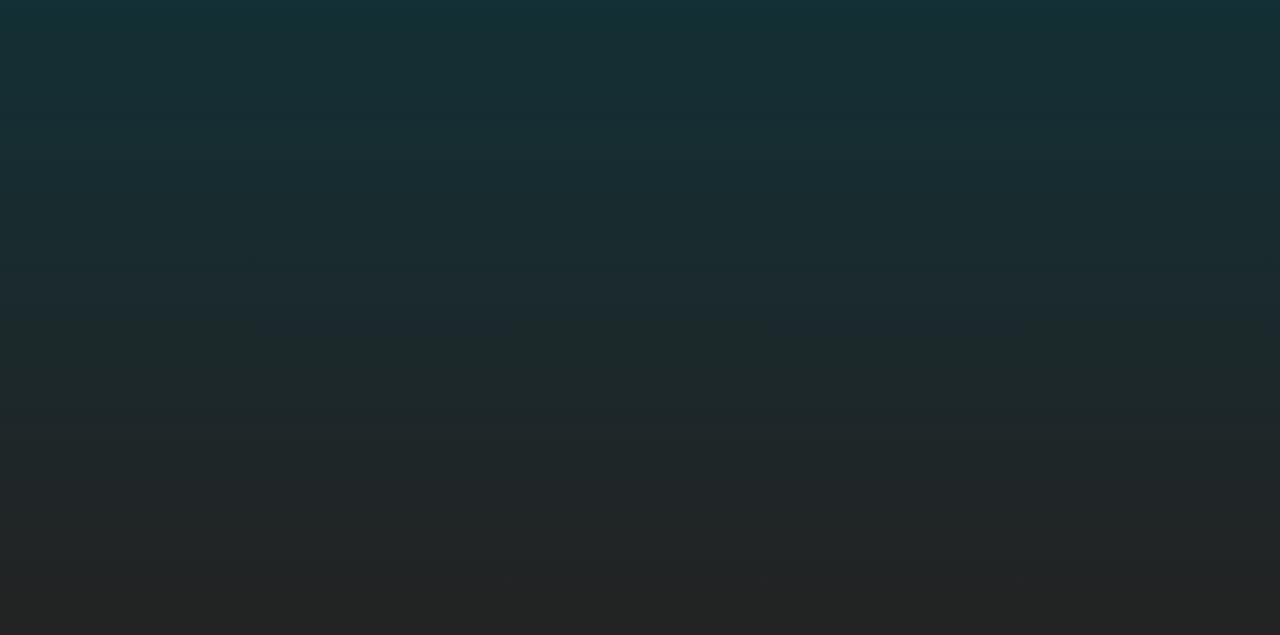
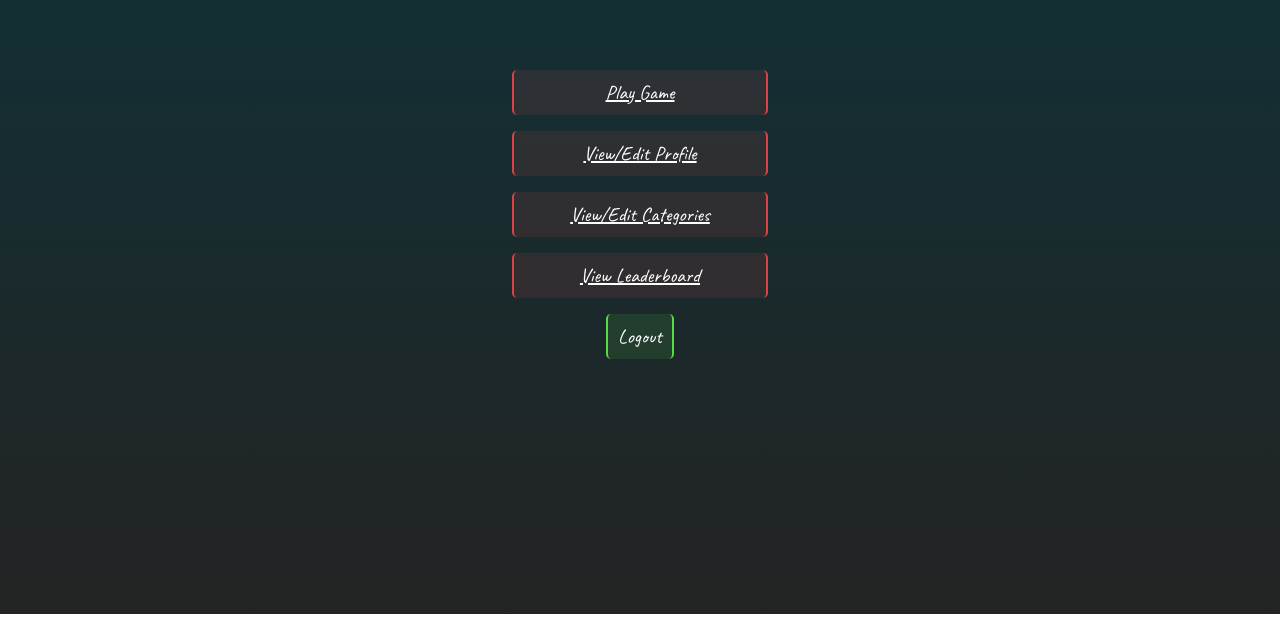
Before and after one commit to Ekrcoaster/Csc337---wordFrenzy, a website: page wordFrenzy/public_html/app/home.html in a window 1280 px wide. Shown: the part 186-821 px from the top of the page. After the commit the page ends 800 px from the top, so only its background shows below. Drawn offline with Linux system fonts and the light colour scheme.

Commit message:
updated home, index, and profile ui

```diff
--- /dev/null
+++ b/wordFrenzy/public_html/app/home.css
@@ -0,0 +1,55 @@
+body {
+    font-family: Arial, sans-serif;
+    background-color: #f4f4f4;
+    margin: 0;
+    padding: 0;
+    display: flex;
+    flex-direction: column;
+    align-items: center;
+    justify-content: center;
+    height: 100vh;
+}
+
+h1 {
+    text-align: center;
+    font-size: 55px;
+    margin: 0px;
+    position: absolute;
+    top: 100px;
+    left: 50%;
+    transform: translateX(-50%);
+}
+
+a {
+    font-size: 20px;
+    border: 0px;
+    border-radius: 5px;
+    border-left: 2px solid rgb(218, 67, 67);
+    border-right: 2px solid rgb(218, 67, 67);
+    background-color: rgba(218, 67, 67, 0.119);
+    width: 20%;
+    margin: 8px auto 8px auto;
+    text-align: center;
+    padding: 10px;
+}
+
+
+a:hover {
+    background-color: rgba(177, 43, 43, 0.654);
+}
+
+button {
+    border: 0px;
+    border-radius: 5px;
+    border-left: 2px solid rgb(87, 218, 67);
+    border-right: 2px solid rgb(87, 218, 67);
+    background-color: rgba(87, 218, 67, 0.119);
+    margin: 8px auto 8px auto;
+    display: block;
+    font-size: 20px;
+    padding: 10px;
+}
+
+button:hover {
+    background-color: #218838;
+}
--- a/wordFrenzy/public_html/app/home.html
+++ b/wordFrenzy/public_html/app/home.html
@@ -1,20 +1,23 @@
 <!DOCTYPE html>
 <html lang="en">
+
 <head>
     <title>Home</title>
     <meta charset="UTF-8">
     <link type="text/css" rel="stylesheet" href="../style.css">
-        <link type="text/css" rel="stylesheet" href="game.css">
+    <link type="text/css" rel="stylesheet" href="home.css">
 </head>
+
 <body>
     <h1>Welcome Home!</h1>
 
     <a href="./waitingRoom.html">Play Game</a>
-        <a href="./profile.html">View/Edit Profile</a>
+    <a class="profile-link" href="./profile.html">View/Edit Profile</a>
     <a href="../category.html">View/Edit Categories</a>
     <a href="./pastGames.html">View Leaderboard</a>
 
     <button onclick="logOut()">Logout</button>
     <script src="./home.js"></script>
 </body>
+
 </html>
--- a/wordFrenzy/public_html/app/profile.css
+++ b/wordFrenzy/public_html/app/profile.css
@@ -1,10 +1,3 @@
-* {
-    box-sizing: border-box;
-    font-family: Georgia, 'Times New Roman', Times, serif;
-    text-align: center;
-    color: rgb(94, 163, 56);
-}
-
 body {
     margin: 0;
     padding: 0;
@@ -15,18 +8,17 @@ body {
 
 #pageTitle {
     position: absolute;
-    border: 5px solid rgb(94, 163, 56);
     width: 100%;
     height: 10%;
     font-size: 7vh;
     text-align: center;
-    color: rgb(94, 163, 56);
+    color: White;
 }
 
 #avatar {
     position: absolute;
     border: 3px solid wheat;
-    top: 10%;
+    top: 15%;
     left: 40%;
     height: 30%;
     width: 20%;
@@ -34,32 +26,36 @@ body {
 
 #bio {
     position: absolute;
-    top: 45%;
-    left: 40%;
-    height: 5%;
-    font-size: 22px;
-}
-
-#favCategories {
-    position: absolute;
     top: 50%;
     left: 40%;
     height: 5%;
     font-size: 22px;
+    color: rgb(94, 163, 56);
 }
 
-#record {
+#favCategories {
     position: absolute;
     top: 55%;
     left: 40%;
     height: 5%;
     font-size: 22px;
+    color: rgb(94, 163, 56);
+}
+
+#record {
+    position: absolute;
+    top: 60%;
+    left: 40%;
+    height: 5%;
+    font-size: 22px;
+    color: rgb(94, 163, 56);
 }
 
 #highScore {
     position: absolute;
     left: 40%;
-    top: 60%;
+    top: 65%;
     height: 5%;
     font-size: 22px;
+    color: rgb(94, 163, 56);
 }
--- a/wordFrenzy/public_html/index.css
+++ b/wordFrenzy/public_html/index.css
@@ -13,10 +13,16 @@ body {
 
 /* Segment styling */
 .segment {
-    border: 5px solid rgb(94, 163, 56);
+    /* Adding border */
+    margin: auto;
+    /* Centering horizontally */
+    width: fit-content;
+    /* Adjust width to fit content */
+    padding: 2em;
+    /* Adding some padding */
     text-align: center;
-    padding: 20px;
-    margin: 20px;
+    /* Center text inside the div */
+    font-size: 25px;
 }
 
 /* Input and label styling */
@@ -34,18 +40,20 @@ label {
 }
 
 /* Button styling */
-button {
-    background-color: rgb(94, 163, 56);
-    color: rgb(51, 42, 48);
-    padding: 10px 20px;
-    border: none;
-    cursor: pointer;
+#button {
+    border: 0px;
+    border-radius: 5px;
+    border-left: 2px solid rgb(87, 218, 67);
+    border-right: 2px solid rgb(87, 218, 67);
+    background-color: rgba(87, 218, 67, 0.119);
+    margin: 8px auto 8px auto;
+    display: block;
+    font-size: 15px;
+    padding: 10px;
 }
 
-button:hover {
-    background-color: rgb(51, 42, 48);
-    color: rgb(94, 163, 56);
-    border: 2px solid rgb(94, 163, 56);
+#button:hover {
+    background-color: #218838;
 }
 
 /* Responsive adjustments */
@@ -64,13 +72,15 @@ button:hover {
     /* Centering horizontally */
     width: fit-content;
     /* Adjust width to fit content */
-    padding: 20px;
+    padding: 2em;
     /* Adding some padding */
     text-align: center;
     /* Center text inside the div */
+    border-radius: 30px;
 }
+
 
 /* add some space between the login and create account sections */
 .login+.create-account {
-    margin-top: 20px;
+    margin-top: 60px;
 }
```
Also changed, not shown: wordFrenzy/public_html/app/profile.html (+5 -1 lines), wordFrenzy/public_html/index.html (+7 -11 lines). Lines whose indentation alone changed are shown as unchanged.
